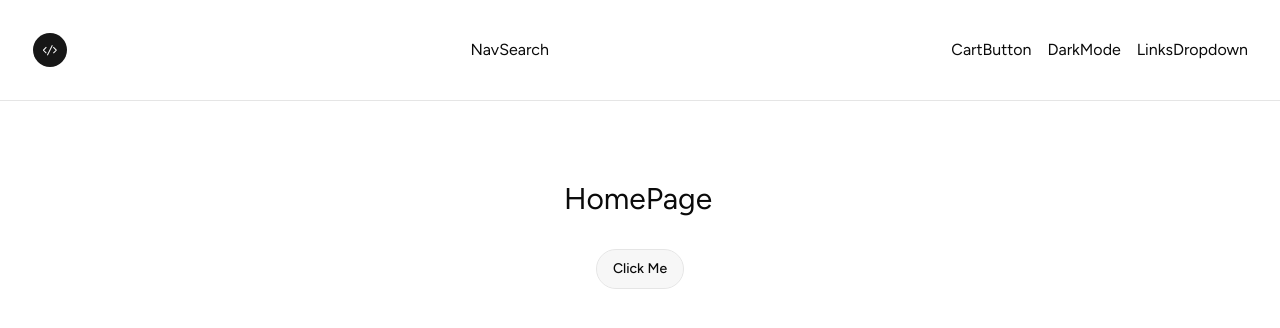
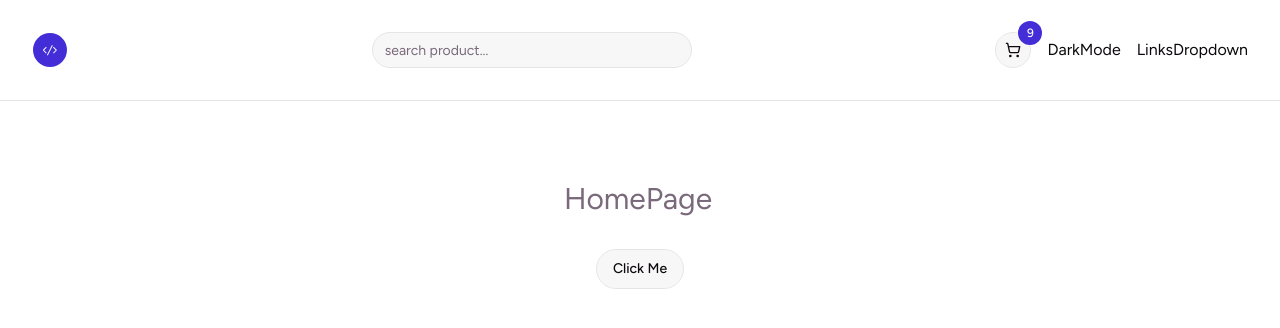
Before and after one commit to aaittouares/NextJS-Aeki, a Next.js app: page / in a window 1280 px wide. Shown: the top 328 px of the page. Built offline with nearby package versions, Linux system fonts and the light colour scheme.

Commit message:
Add some functionality to CartButton and NavSearch components Modify theme

```diff
--- a/app/globals.css
+++ b/app/globals.css
@@ -48,72 +48,72 @@
 }
 
 :root {
-    --background: oklch(1 0 0);
-    --foreground: oklch(0.145 0 0);
     --card: oklch(1 0 0);
-    --card-foreground: oklch(0.145 0 0);
+    --card-foreground: oklch(0.145 0.008 326);
     --popover: oklch(1 0 0);
-    --popover-foreground: oklch(0.145 0 0);
-    --primary: oklch(0.205 0 0);
-    --primary-foreground: oklch(0.985 0 0);
-    --secondary: oklch(0.97 0 0);
-    --secondary-foreground: oklch(0.205 0 0);
-    --muted: oklch(0.97 0 0);
-    --muted-foreground: oklch(0.556 0 0);
-    --accent: oklch(0.97 0 0);
-    --accent-foreground: oklch(0.205 0 0);
+    --popover-foreground: oklch(0.145 0.008 326);
+    --primary: oklch(0.457 0.24 277.023);
+    --primary-foreground: oklch(0.962 0.018 272.314);
+    --secondary: oklch(0.967 0.001 286.375);
+    --secondary-foreground: oklch(0.21 0.006 285.885);
+    --muted: oklch(0.96 0.003 325.6);
+    --muted-foreground: oklch(0.542 0.034 322.5);
+    --accent: oklch(0.96 0.003 325.6);
+    --accent-foreground: oklch(0.212 0.019 322.12);
     --destructive: oklch(0.577 0.245 27.325);
-    --border: oklch(0.922 0 0);
-    --input: oklch(0.922 0 0);
-    --ring: oklch(0.708 0 0);
-    --chart-1: oklch(0.87 0 0);
-    --chart-2: oklch(0.556 0 0);
-    --chart-3: oklch(0.439 0 0);
-    --chart-4: oklch(0.371 0 0);
-    --chart-5: oklch(0.269 0 0);
+    --border: oklch(0.922 0.005 325.62);
+    --input: oklch(0.922 0.005 325.62);
+    --ring: oklch(0.711 0.019 323.02);
+    --chart-1: oklch(0.811 0.111 293.571);
+    --chart-2: oklch(0.606 0.25 292.717);
+    --chart-3: oklch(0.541 0.281 293.009);
+    --chart-4: oklch(0.491 0.27 292.581);
+    --chart-5: oklch(0.432 0.232 292.759);
     --radius: 0.625rem;
     --sidebar: oklch(0.985 0 0);
-    --sidebar-foreground: oklch(0.145 0 0);
-    --sidebar-primary: oklch(0.205 0 0);
-    --sidebar-primary-foreground: oklch(0.985 0 0);
-    --sidebar-accent: oklch(0.97 0 0);
-    --sidebar-accent-foreground: oklch(0.205 0 0);
-    --sidebar-border: oklch(0.922 0 0);
-    --sidebar-ring: oklch(0.708 0 0);
+    --sidebar-foreground: oklch(0.145 0.008 326);
+    --sidebar-primary: oklch(0.511 0.262 276.966);
+    --sidebar-primary-foreground: oklch(0.962 0.018 272.314);
+    --sidebar-accent: oklch(0.96 0.003 325.6);
+    --sidebar-accent-foreground: oklch(0.212 0.019 322.12);
+    --sidebar-border: oklch(0.922 0.005 325.62);
+    --sidebar-ring: oklch(0.711 0.019 323.02);
+    --background: oklch(1 0 0);
+    --foreground: oklch(0.145 0.008 326);
 }
 
 .dark {
-    --background: oklch(0.145 0 0);
+    --background: oklch(0.145 0.008 326);
     --foreground: oklch(0.985 0 0);
-    --card: oklch(0.205 0 0);
+    --card: oklch(0.212 0.019 322.12);
     --card-foreground: oklch(0.985 0 0);
-    --popover: oklch(0.205 0 0);
+    --popover: oklch(0.212 0.019 322.12);
     --popover-foreground: oklch(0.985 0 0);
-    --primary: oklch(0.922 0 0);
-    --primary-foreground: oklch(0.205 0 0);
-    --secondary: oklch(0.269 0 0);
+    --primary: oklch(0.398 0.195 277.366);
+    --primary-foreground: oklch(0.962 0.018 272.314);
+    --secondary: oklch(0.274 0.006 286.033);
     --secondary-foreground: oklch(0.985 0 0);
-    --muted: oklch(0.269 0 0);
-    --muted-foreground: oklch(0.708 0 0);
-    --accent: oklch(0.269 0 0);
+    --muted: oklch(0.263 0.024 320.12);
+    --muted-foreground: oklch(0.711 0.019 323.02);
+    --accent: oklch(0.263 0.024 320.12);
     --accent-foreground: oklch(0.985 0 0);
     --destructive: oklch(0.704 0.191 22.216);
     --border: oklch(1 0 0 / 10%);
     --input: oklch(1 0 0 / 15%);
-    --ring: oklch(0.556 0 0);
-    --chart-1: oklch(0.87 0 0);
-    --chart-2: oklch(0.556 0 0);
-    --chart-3: oklch(0.439 0 0);
-    --chart-4: oklch(0.371 0 0);
-    --chart-5: oklch(0.269 0 0);
-    --sidebar: oklch(0.205 0 0);
+    --ring: oklch(0.542 0.034 322.5);
+    --chart-1: oklch(0.811 0.111 293.571);
+    --chart-2: oklch(0.606 0.25 292.717);
+    --chart-3: oklch(0.541 0.281 293.009);
+    --chart-4: oklch(0.491 0.27 292.581);
+    --chart-5: oklch(0.432 0.232 292.759);
+    --sidebar: oklch(0.212 0.019 322.12);
     --sidebar-foreground: oklch(0.985 0 0);
-    --sidebar-primary: oklch(0.488 0.243 264.376);
-    --sidebar-primary-foreground: oklch(0.985 0 0);
-    --sidebar-accent: oklch(0.269 0 0);
+    --sidebar-primary: oklch(0.585 0.233 277.117);
+    --sidebar-primary-foreground: oklch(0.962 0.018 272.314);
+    --sidebar-accent: oklch(0.263 0.024 320.12);
     --sidebar-accent-foreground: oklch(0.985 0 0);
     --sidebar-border: oklch(1 0 0 / 10%);
-    --sidebar-ring: oklch(0.556 0 0);
+    --sidebar-ring: oklch(0.542 0.034 322.5);
 }
 
 @layer base {
--- a/app/page.tsx
+++ b/app/page.tsx
@@ -3,7 +3,7 @@ import { Button } from '@/shared/shadcn/ui/button'
 function HomePage() {
   return (
     <div>
-      <h1 className="text-3xl">HomePage</h1>
+      <h1 className="text-3xl text-muted-foreground">HomePage</h1>
       <Button variant="outline" size="lg" className="capitalize m-8">
         Click me
       </Button>
--- a/shared/shadcn/ui/carousel.tsx
+++ b/shared/shadcn/ui/carousel.tsx
@@ -6,7 +6,7 @@ import useEmblaCarousel, {
 } from 'embla-carousel-react'
 
 import { cn } from '@/shared/shadcn/lib/utils'
-import { Button } from '@/components/ui/button'
+import { Button } from '@/shared/shadcn/ui/button'
 import { HugeiconsIcon } from '@hugeicons/react'
 import { ArrowLeft01Icon, ArrowRight01Icon } from '@hugeicons/core-free-icons'
 
--- a/widgets/navbar/ui/CartButton.tsx
+++ b/widgets/navbar/ui/CartButton.tsx
@@ -1,4 +1,24 @@
+import { Button } from '@/shared/shadcn/ui/button'
+import Link from 'next/link'
+import { LuShoppingCart } from 'react-icons/lu'
+
 function CartButton() {
-  return <div>CartButton</div>
+  // temp
+  const numItemsInCart = 9
+  return (
+    <Button
+      nativeButton={false}
+      render={<Link href="/cart" />}
+      variant="outline"
+      size="icon"
+      className="flex justify-center items-center relative"
+    >
+      <LuShoppingCart />
+      <span className="absolute -top-3 -right-3 bg-primary text-white rounded-full h-6 w-6 flex items-center justify-center text-xs">
+        {numItemsInCart}
+      </span>
+    </Button>
+  )
 }
+
 export default CartButton
--- a/widgets/navbar/ui/NavSearch.tsx
+++ b/widgets/navbar/ui/NavSearch.tsx
@@ -1,4 +1,12 @@
+import { Input } from '@/shared/shadcn/ui/input'
+
 function NavSearch() {
-  return <div>NavSearch</div>
+  return (
+    <Input
+      type="search"
+      placeholder="search product..."
+      className="max-w-xs dark:bg-muted "
+    />
+  )
 }
 export default NavSearch
```
Also changed, not shown: components.json.
